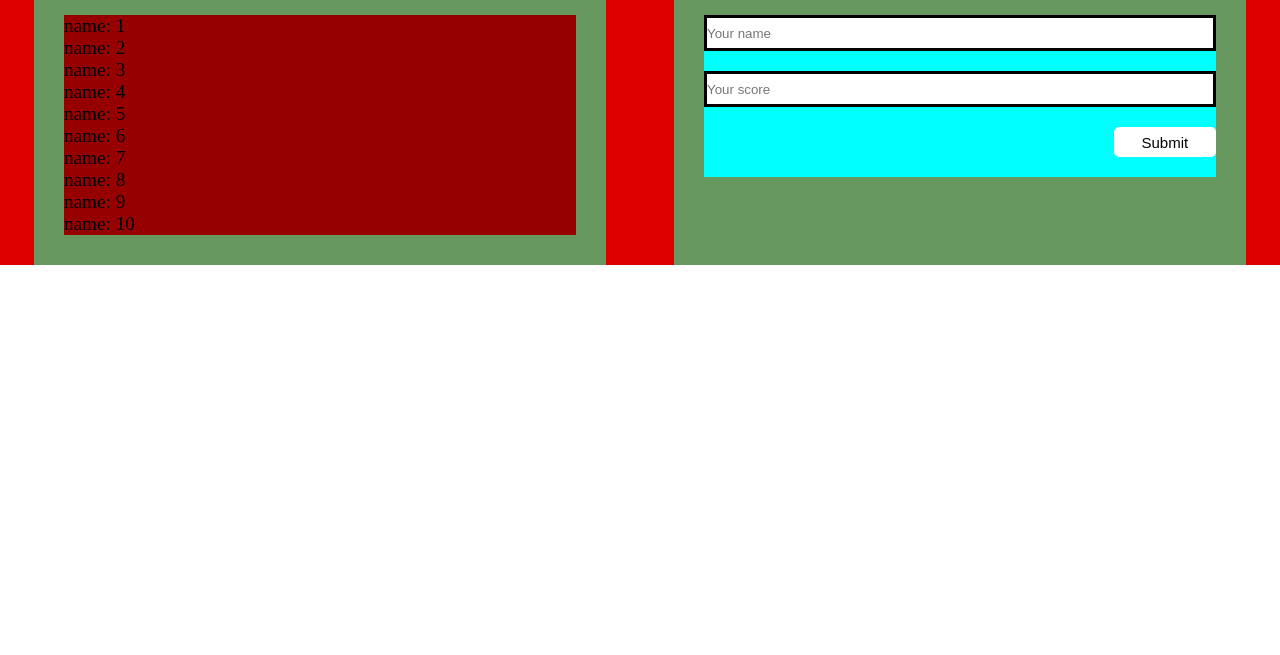
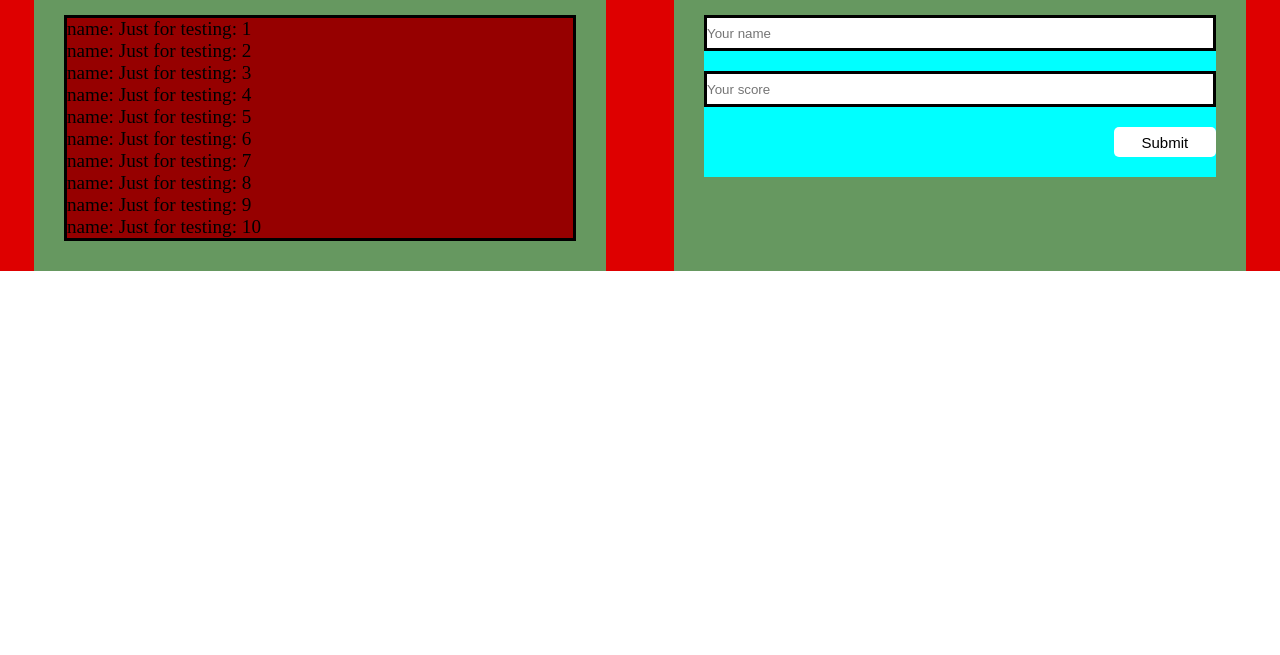
Before and after one commit to dgonzalesi/Leaderboard-APIs, a website built with webpack: page public/index.html in a window 1280 px wide. Shown: the part 145-800 px from the top of the page. Built offline with nearby package versions, Linux system fonts and the light colour scheme.

Commit message:
Add style to borders, and mockup text to list.

```diff
--- a/public/index.html
+++ b/public/index.html
@@ -16,16 +16,16 @@
                 <button id="refresh">Refresh</button>
             </div>
             <ul id="mainlist">
-                <li class="score">name: 1</li>
-                <li class="score">name: 2</li>
-                <li class="score">name: 3</li>
-                <li class="score">name: 4</li>
-                <li class="score">name: 5</li>
-                <li class="score">name: 6</li>
-                <li class="score">name: 7</li>
-                <li class="score">name: 8</li>
-                <li class="score">name: 9</li>
-                <li class="score">name: 10</li>
+                <li class="score">name: Just for testing: 1</li>
+                <li class="score">name: Just for testing: 2</li>
+                <li class="score">name: Just for testing: 3</li>
+                <li class="score">name: Just for testing: 4</li>
+                <li class="score">name: Just for testing: 5</li>
+                <li class="score">name: Just for testing: 6</li>
+                <li class="score">name: Just for testing: 7</li>
+                <li class="score">name: Just for testing: 8</li>
+                <li class="score">name: Just for testing: 9</li>
+                <li class="score">name: Just for testing: 10</li>
             </ul>
         </div>
         <div id="inputscore" class="containers">
--- a/src/style.css
+++ b/src/style.css
@@ -43,7 +43,7 @@
     width: 90%;
     display: flex;
     justify-content: space-between;
-    align-items: center;
+    align-content: center;
 }
 
 #refresh{
@@ -69,6 +69,7 @@
     background-color: #960000;
     display: flex;
     flex-direction: column;
+    border: #000 solid 3px;
 }
 
 #mainform > * {
```
